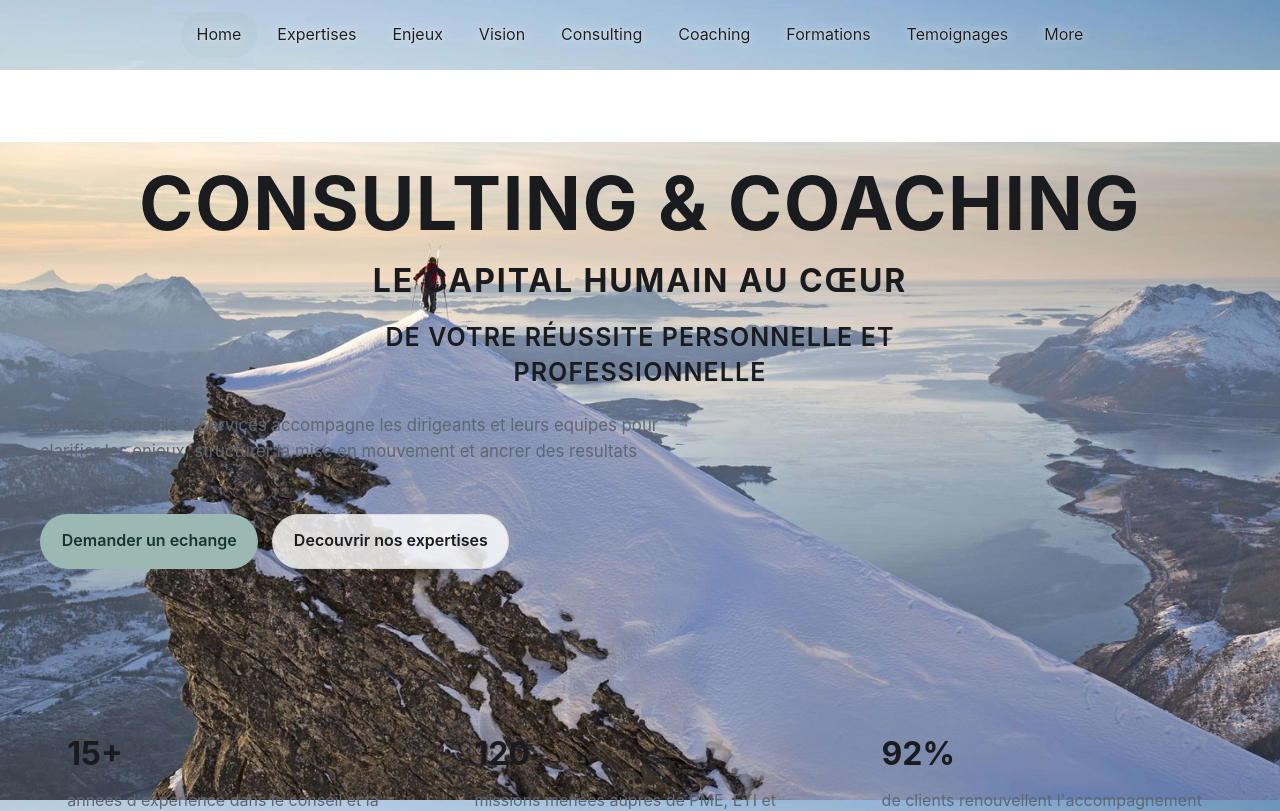
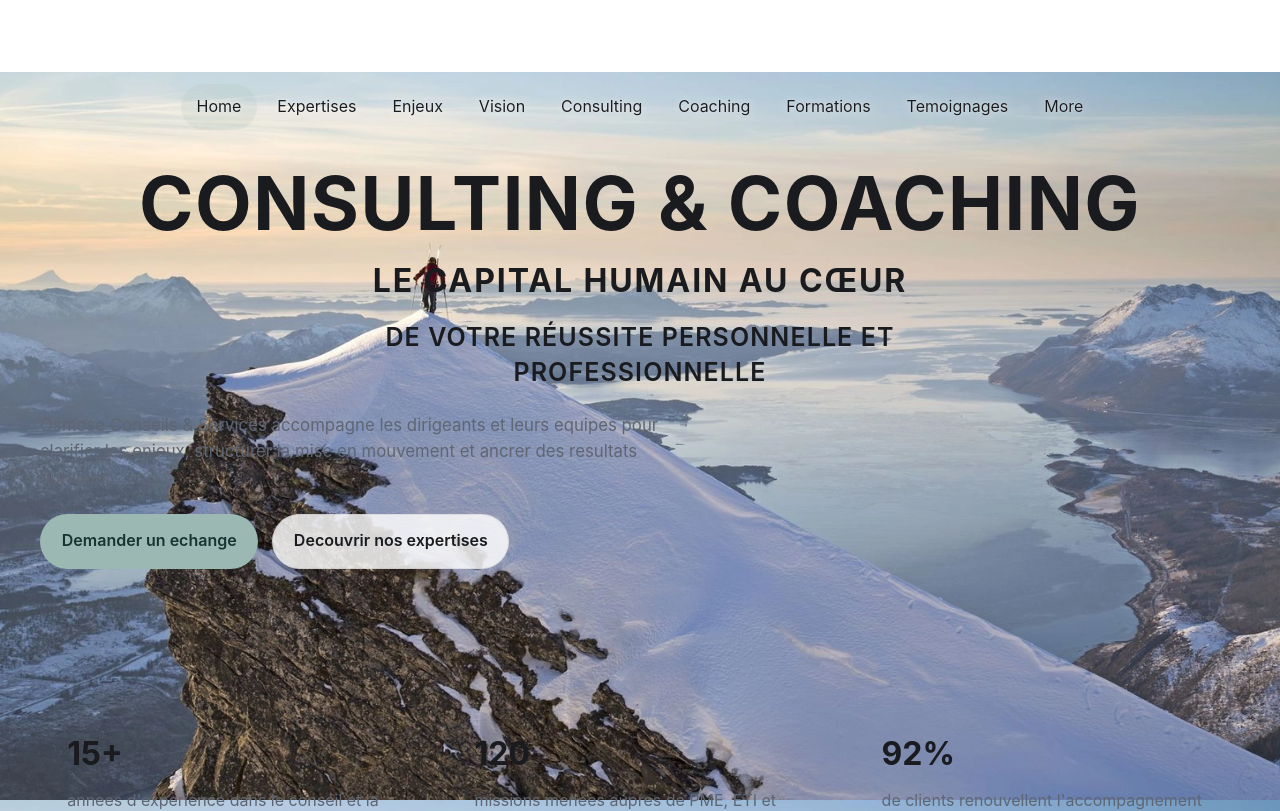
Before and after one commit to sebsiders06/osmose-conseils-et-services, a Next.js app: page / in a window 1280 px wide. Shown: the top 811 px of the page. Built offline with nearby package versions, Linux system fonts and the light colour scheme.

Commit message:
c'est chiant ce bandeau

```diff
--- a/app/layout.tsx
+++ b/app/layout.tsx
@@ -1,5 +1,6 @@
 import type { Metadata } from "next";
 
+import { HomeTopBand } from "@/components/home-top-band";
 import { SiteFooter } from "@/components/site-footer";
 import { SiteHeader } from "@/components/site-header";
 import { company } from "@/data/site-content";
@@ -20,6 +21,7 @@ export default function RootLayout({ children }: Readonly<{ children: React.Reac
   return (
     <html lang="fr">
       <body>
+        <HomeTopBand />
         <SiteHeader />
         <main>{children}</main>
         <SiteFooter />
--- a/app/page.tsx
+++ b/app/page.tsx
@@ -18,7 +18,6 @@ export const metadata: Metadata = {
 export default function HomePage() {
   return (
     <div className="page-home">
-      <div aria-hidden="true" className="home-hero__title-band" />
       <HomeHero />
       <StatStrip />
       <AboutPreview />
--- /dev/null
+++ b/components/home-top-band.tsx
@@ -0,0 +1,12 @@
+"use client";
+
+import { usePathname } from "next/navigation";
+
+/** Bandeau blanc en haut de page (home uniquement), au-dessus du menu et de tout le contenu. */
+export function HomeTopBand() {
+  const pathname = usePathname();
+  if (pathname !== "/") {
+    return null;
+  }
+  return <div aria-hidden="true" className="home-hero__title-band" />;
+}
--- a/index.html
+++ b/index.html
@@ -11,6 +11,7 @@
     <link rel="stylesheet" href="styles.css" />
   </head>
   <body>
+    <div class="home-hero__title-band" aria-hidden="true"></div>
     <header class="site-header">
       <div class="container nav-shell">
         <nav class="desktop-nav" aria-label="Navigation principale">
@@ -51,7 +52,6 @@
     </header>
 
     <main class="page-home">
-      <div class="home-hero__title-band" aria-hidden="true"></div>
       <section class="home-hero home-hero--lead">
         <div class="container home-hero__layout">
           <h1 class="hero-title">
```
